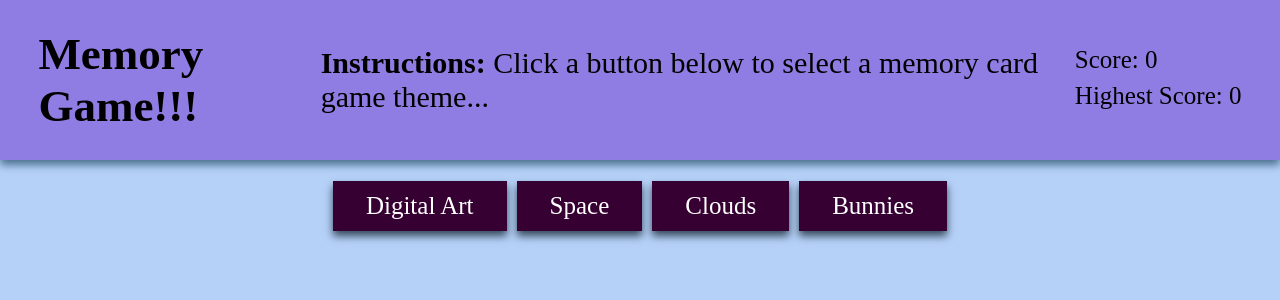
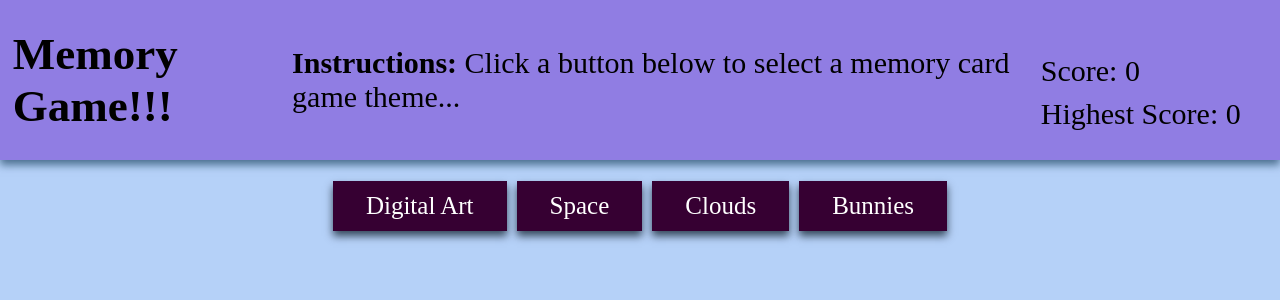
Before and after one commit to DanMurphy5150/Card-Game, a Vue app in the folder Card Game/: page / in a window 1280 px wide. Shown: the top 300 px of the page. Built offline with nearby package versions, Linux system fonts and the light colour scheme.

Commit message:
Added some styling to the cards for better user experience

```diff
--- a/Card Game/src/App.vue
+++ b/Card Game/src/App.vue
@@ -17,11 +17,13 @@
       >Choose a Different Theme?</base-button
     >
   </div>
-  <game-board
-    v-if="gameStarted"
-    :selectedThemeData="selectedThemeData"
-    @game-start="gameStart"
-  ></game-board>
+  <transition>
+    <game-board
+      v-if="gameStarted"
+      :selectedThemeData="selectedThemeData"
+      @game-start="gameStart"
+    ></game-board>
+  </transition>
 </template>
 
 <script>
@@ -49,7 +51,12 @@ export default {
       this.selectedThemeData.push(this.cardThemes[themeId].data);
       this.gameStarted = !this.gameStarted;
       this.gameInstructions =
-        'Click the cards below, but be careful not to click the same card twice...';
+        'Click the cards below, but be careful not to click the same card twice. The cards will shuffle once you click them...';
+    },
+    checkHighScore() {
+      if (this.score > this.highestScore) {
+        this.highestScore = this.score;
+      }
     },
     shuffleCards() {
       this.selectedThemeData[0].sort(function () {
@@ -72,14 +79,9 @@ export default {
         this.shuffleCards();
       } else {
         this.gameInstructions =
-          'Winner, Winner, Chicken Dinner! Wanna try agian? Try a different theme...';
+          'Winner, Winner, Chicken Dinner! Wanna try again? Try a different theme...';
         this.highestScore = 10;
-        this.score = 0;
-      }
-    },
-    checkHighScore() {
-      if (this.score > this.highestScore) {
-        this.highestScore = this.score;
+        this.score = 10;
       }
     },
     resetGameBoard() {
@@ -106,4 +108,18 @@ body {
   margin: 8px;
   padding: 8px;
 }
+
+.v-enter-from {
+  opacity: 0;
+  transform: translateX(50px) translateY(40px);
+}
+
+.v-enter-active {
+  transition: all 0.6s ease-in-out;
+}
+
+.v-enter-to {
+  opacity: 1;
+  transform: translateX(0) translateY(0);
+}
 </style>
--- a/Card Game/src/components/GameCard.vue
+++ b/Card Game/src/components/GameCard.vue
@@ -15,4 +15,11 @@ div {
   background-color: rgb(6, 18, 11);
   box-shadow: 0 3px 8px rgba(17, 51, 72, 0.905);
 }
+
+div:hover,
+div:active {
+  background-color: #97058d;
+  border-color: #5c0556;
+  cursor: pointer;
+}
 </style>
--- a/Card Game/src/components/NavBar.vue
+++ b/Card Game/src/components/NavBar.vue
@@ -32,7 +32,7 @@ header {
 nav {
   height: 100%;
   display: flex;
-  padding-left: 3%;
+  padding-left: 1%;
   justify-content: space-between;
   box-shadow: 0 5px 8px rgba(3, 44, 71, 0.588);
 }
@@ -51,7 +51,7 @@ ul {
 }
 
 li {
-  font-size: 25px;
+  font-size: 30px;
   margin: 2%;
   display: inline-block;
 }
@@ -72,7 +72,8 @@ p {
 
 .instructions {
   display: flex;
-
   align-items: center;
+  padding-left: 5px;
+  padding-right: 15px;
 }
 </style>
```
